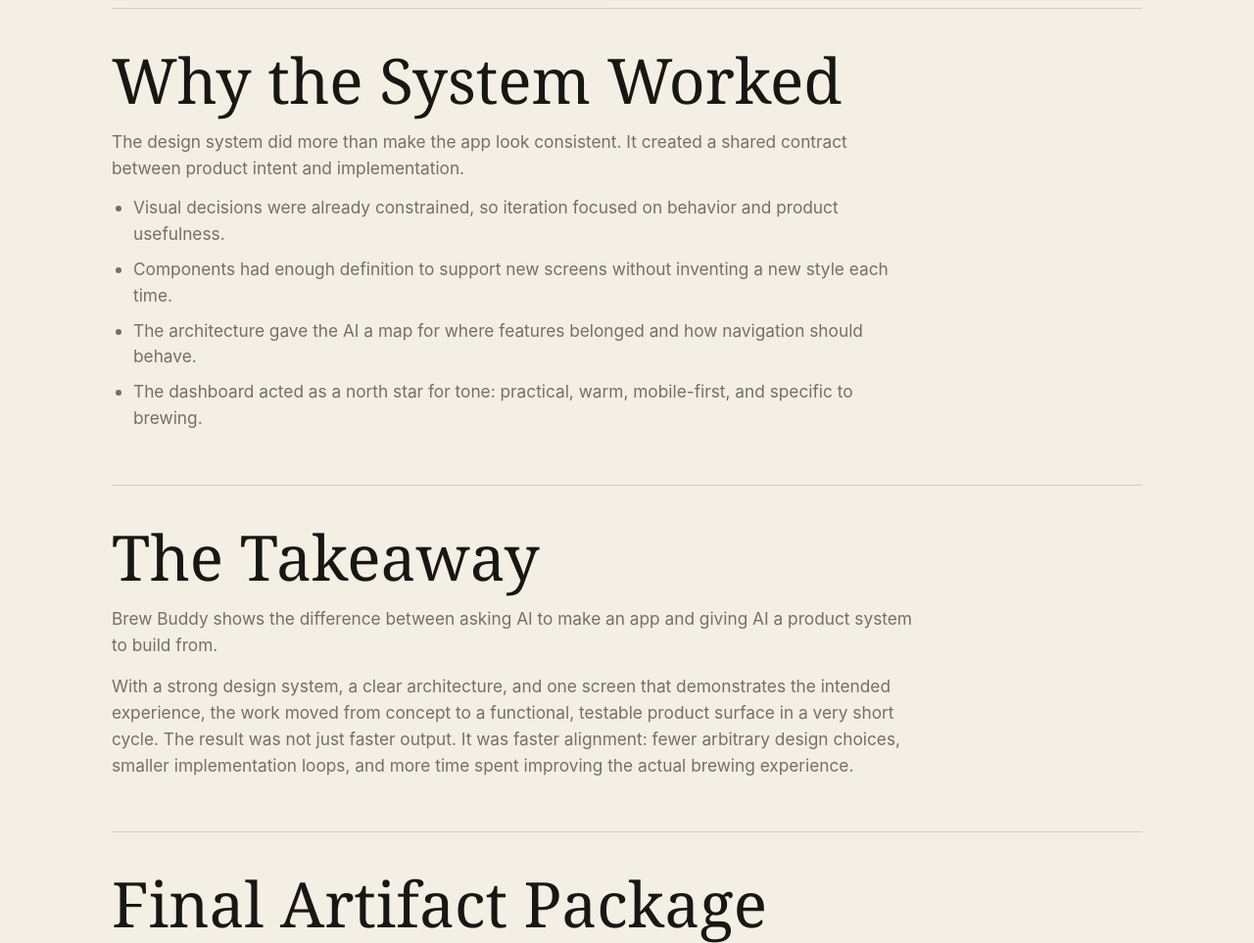
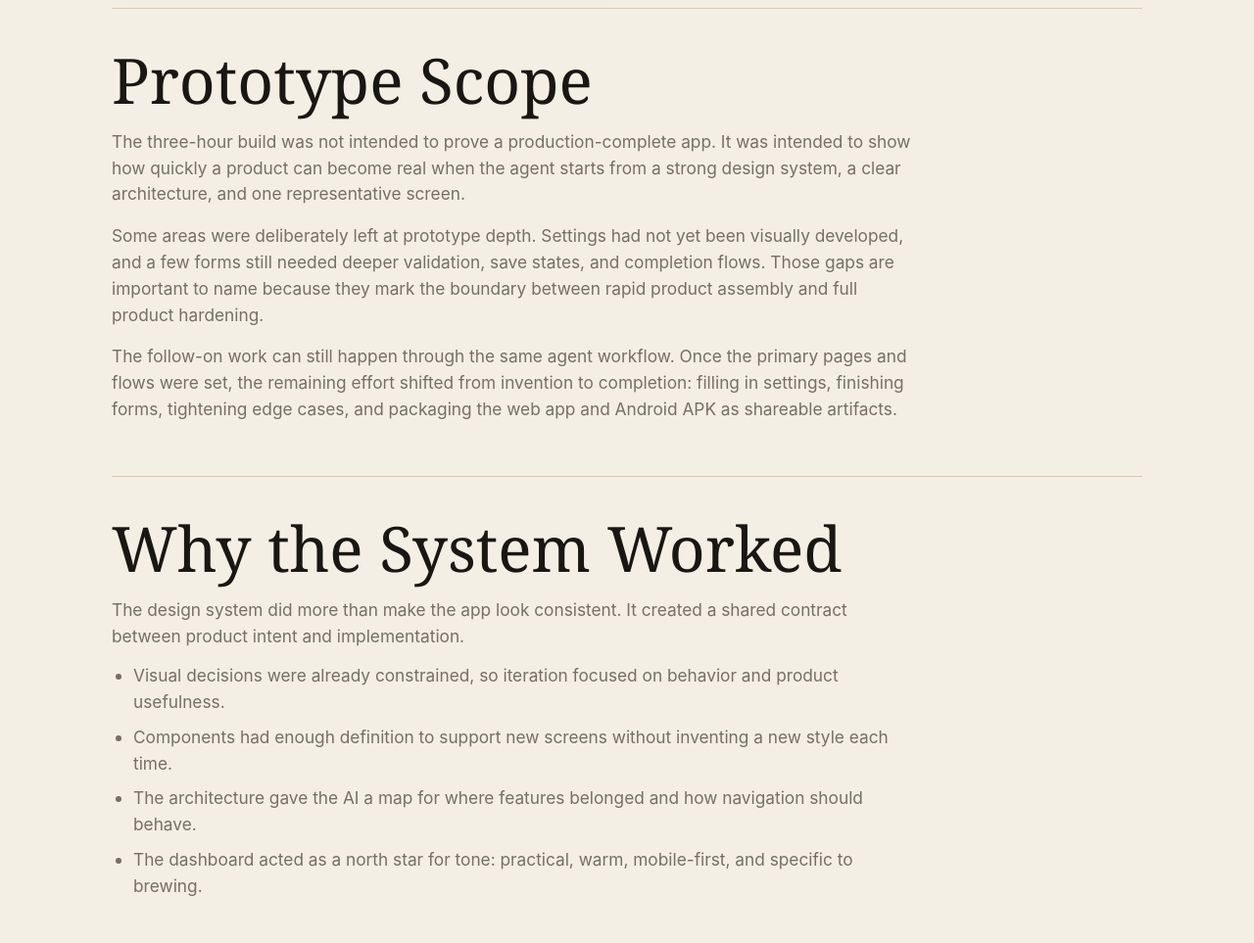
Before and after one commit to Rshea05/rshea05-portfolio, a plain HTML site: page projects/brew-buddy/index.html in a window 1280 px wide. Shown: the part 8280-9243 px from the top of the page at 98% size. Drawn offline with Linux system fonts and the light colour scheme.

Commit message:
Add Brew Buddy prototype scope note

```diff
--- a/projects/brew-buddy/index.html
+++ b/projects/brew-buddy/index.html
@@ -148,6 +148,13 @@
         </section>
 
         <section>
+          <h2>Prototype Scope</h2>
+          <p>The three-hour build was not intended to prove a production-complete app. It was intended to show how quickly a product can become real when the agent starts from a strong design system, a clear architecture, and one representative screen.</p>
+          <p>Some areas were deliberately left at prototype depth. Settings had not yet been visually developed, and a few forms still needed deeper validation, save states, and completion flows. Those gaps are important to name because they mark the boundary between rapid product assembly and full product hardening.</p>
+          <p>The follow-on work can still happen through the same agent workflow. Once the primary pages and flows were set, the remaining effort shifted from invention to completion: filling in settings, finishing forms, tightening edge cases, and packaging the web app and Android APK as shareable artifacts.</p>
+        </section>
+
+        <section>
           <h2>Why the System Worked</h2>
           <p>The design system did more than make the app look consistent. It created a shared contract between product intent and implementation.</p>
           <ul>
```
